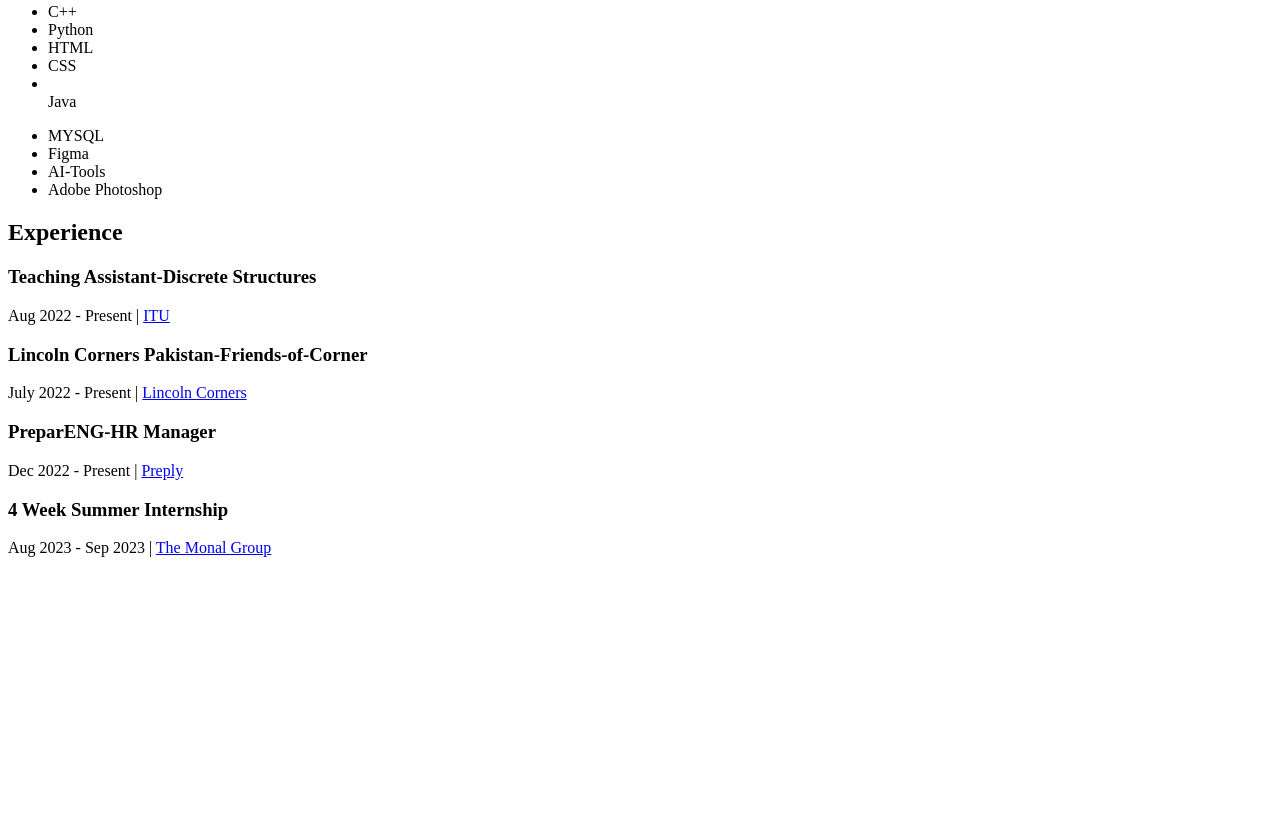
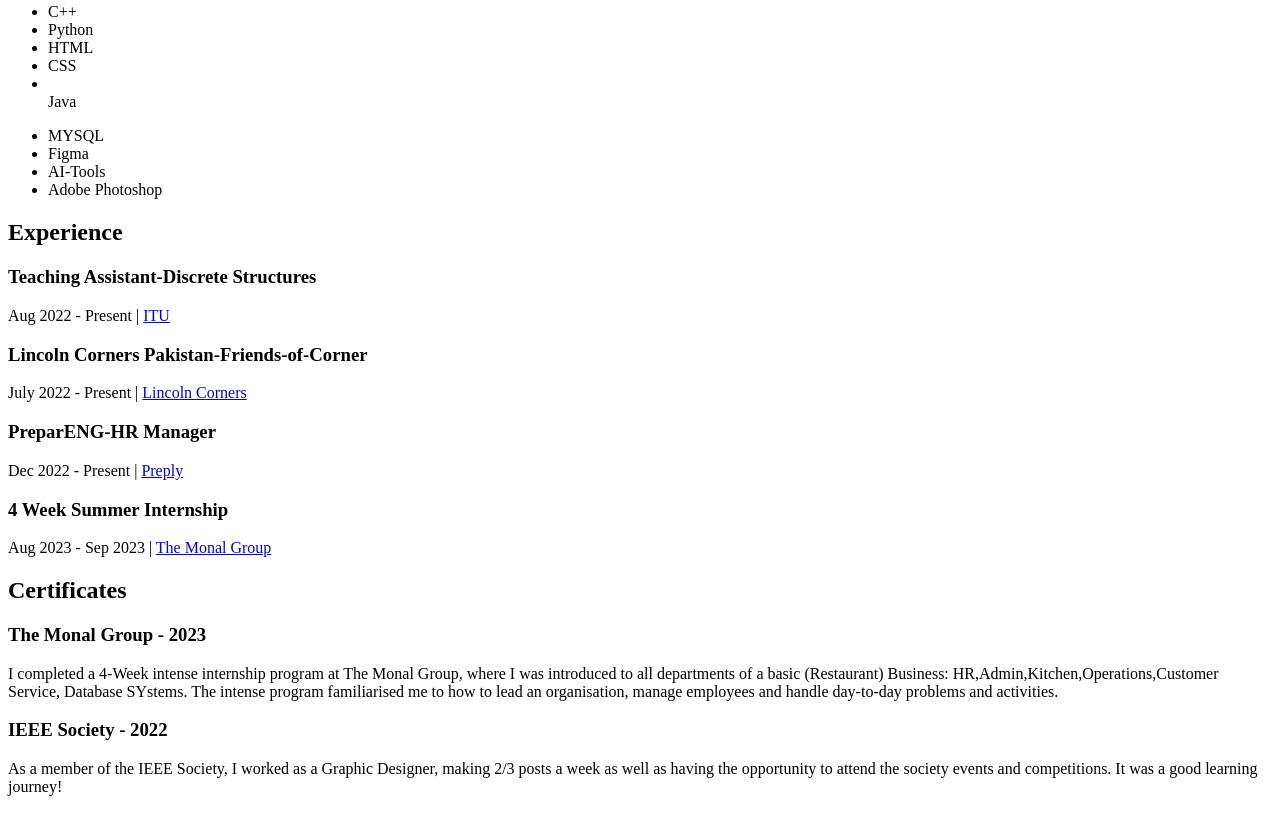
Before and after one commit to NarmeenHumayon/WebDev, a plain HTML site: page resumeWebsiteNarmeen/index.html in a window 1280 px wide. Shown: the part 985-1819 px from the top of the page. Before the commit the page ends 1584 px from the top, so only its background shows below. Drawn offline with Linux system fonts and the light colour scheme.

Commit message:
Certificates HTML section complete

```diff
--- a/resumeWebsiteNarmeen/index.html
+++ b/resumeWebsiteNarmeen/index.html
@@ -264,11 +264,25 @@
                         </section>
                         <!-- Certifications -->
                         <section class="sec_certificate" id="certification">
-
+                            <h2 class="section-title">Certificates</h2>
+                        <div class="certificate_container bd-grid">
+                            <div class="certificate_content">
+                                <h3 class="certificate_title">The Monal Group - 2023</h3>
+                                <p class="certificate_description">
+                                    I completed a 4-Week intense internship program at The Monal Group, where I was introduced to all departments of a basic (Restaurant) Business: HR,Admin,Kitchen,Operations,Customer Service, Database SYstems. The intense program familiarised me to how to lead an organisation, manage employees and handle day-to-day problems and activities.
+                                </p>
+                            </div>
+                            <div class="certificate_content">
+                                <h3 class="certificate_title">IEEE Society - 2022</h3>
+                                <p class="certificate_description">
+                                    As a member of the IEEE Society, I worked as a Graphic Designer, making 2/3 posts a week as well as having the opportunity to attend the society events and competitions. It was a good learning journey!
+                                </p>
+                            </div>
+                        </div>
                         </section>
                         <!-- References -->
                         <section class="sec_references" id="references">
-
+                            <!-- reference section -->
                         </section>
                         <!-- Languages -->
                         <section class="sec_languages" id="languages">
```
